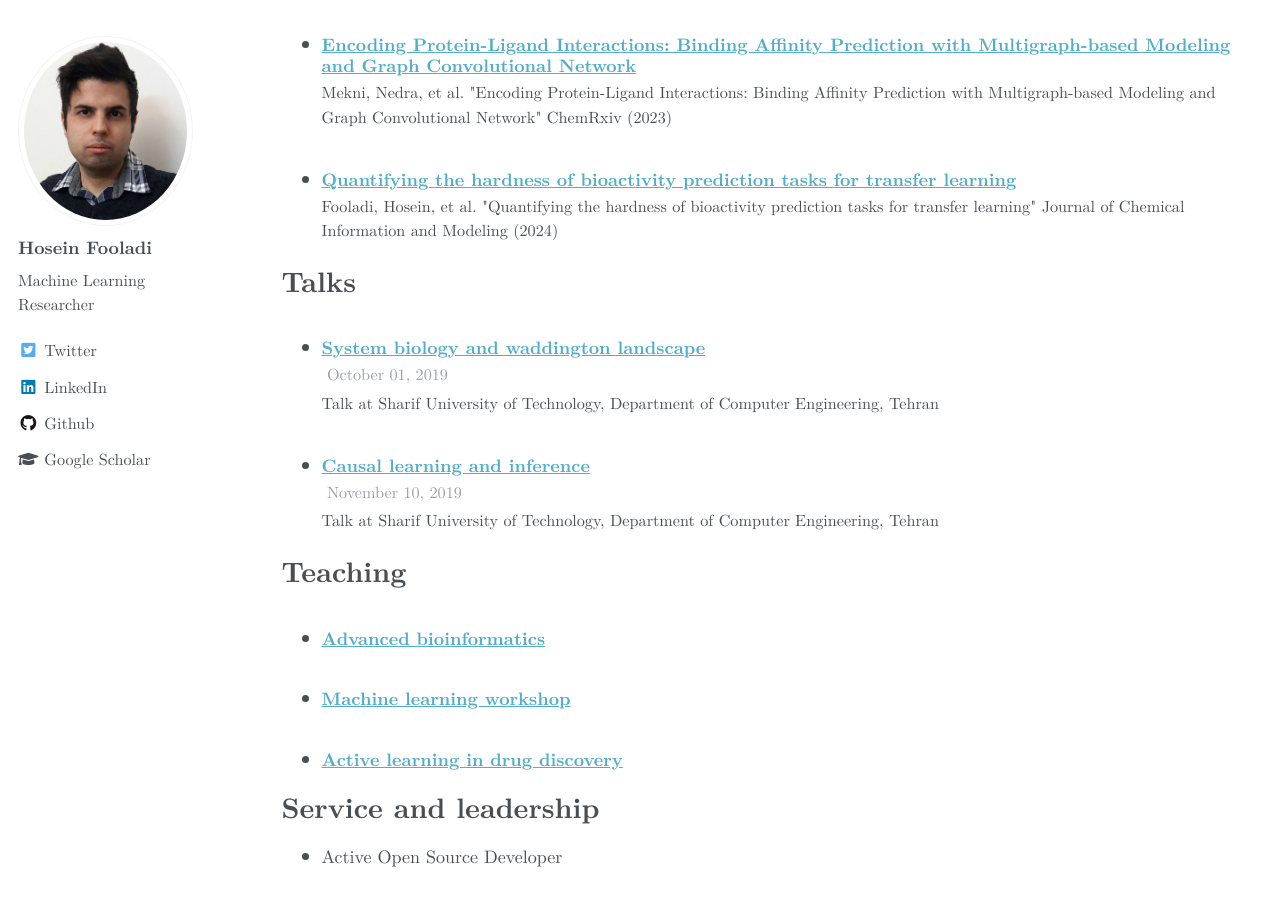
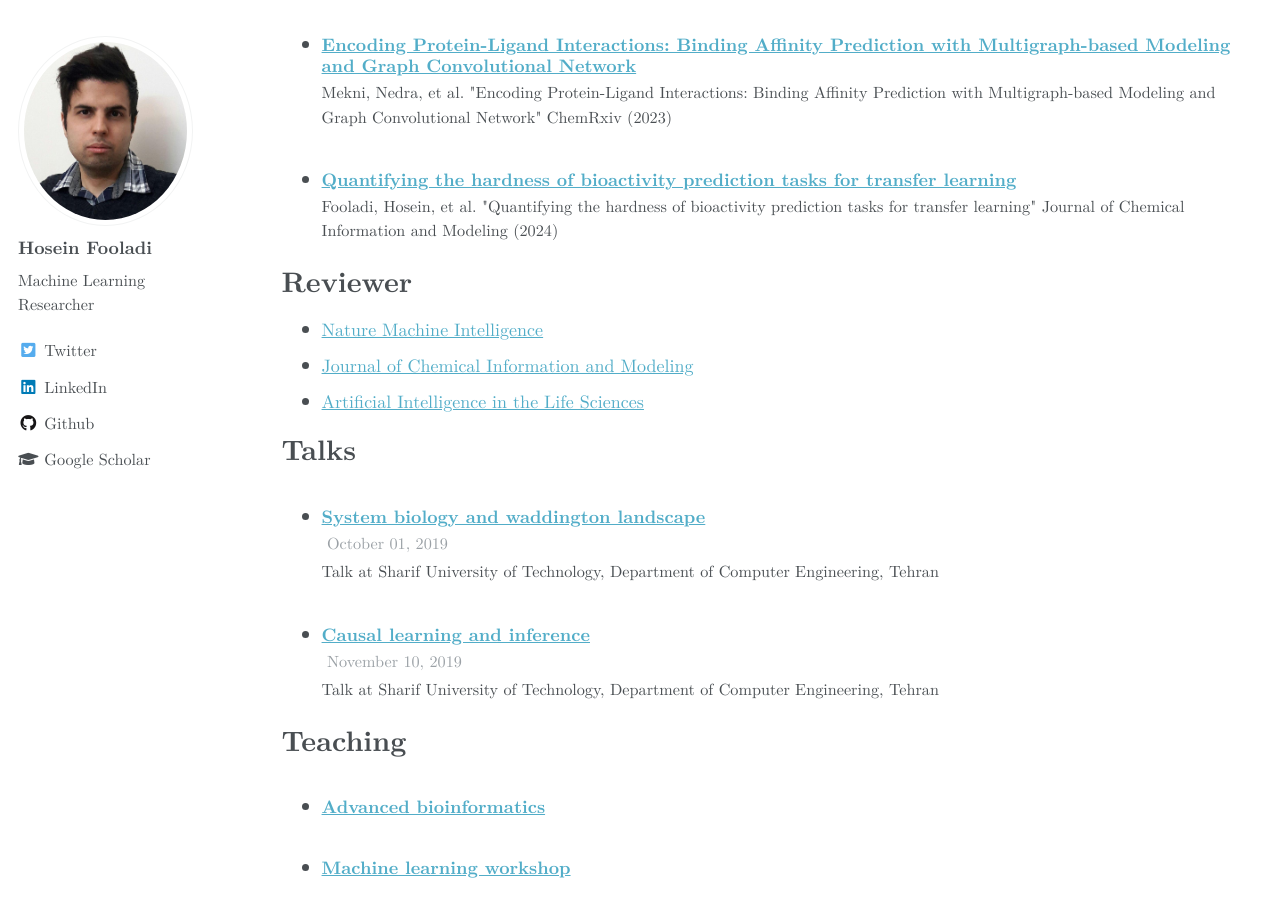
Before and after one commit to HFooladi/HFooladi.github.io, a Jekyll site: the page built from _pages/cv.md, in a window 1280 px wide and 900 px high, scrolled down 2114 px. Built offline with Jekyll 4.4.1, drawn with Linux system fonts in a browser that asks for light colours; some web fonts are replaced.

Commit message:
add reviewer section to the CV

```diff
--- a/_pages/cv.md
+++ b/_pages/cv.md
@@ -12,12 +12,14 @@ Download PDF version of my CV from [here](https://hfooladi.github.io//files/CV_H
 
 Education
 ======
+
 * Ph.D. Student, pharmaceutical sciences (Cheminformatics), University of Vienna, Vienna, Austria, Present
 * M.Sc., Electrical Engineering (Biomedical Engineering), Sharif University of Technology, Tehran, Iran, 2017
 * B.Sc., Mechanical Engineering, Amirkabir University of Technology (Tehran Polytechnic), Tehran, Iran, 2014
 
 Work experience
 ======
+
 * Feb 2021 - Feb 2022: Chief Data Scientist (CDS)
   * [Celeris Therapeutics](https://celeristx.com/), Graz, Austria
   * Duties included: Machine learning for targeted protein degradation
@@ -48,6 +50,7 @@ Work experience
 
 Skills
 ======
+
 * Machine learning (Bayesian inference, Causal learning)
 * Bioinformatics
 * Programming
@@ -56,25 +59,35 @@ Skills
   * C++
   * Rust
 
-
 Publications
 ======
+
   <ul>{% for post in site.publications %}
     {% include archive-single-cv.html %}
   {% endfor %}</ul>
 
+Reviewer
+======
+
+* [Nature Machine Intelligence](https://www.nature.com/natmachintell/)
+* [Journal of Chemical Information and Modeling](https://pubs.acs.org/journal/jcisd8)
+* [Artificial Intelligence in the Life Sciences](https://www.sciencedirect.com/journal/artificial-intelligence-in-the-life-sciences)
+
 Talks
 ======
+
   <ul>{% for post in site.talks %}
     {% include archive-single-talk-cv.html %}
   {% endfor %}</ul>
 
 Teaching
 ======
+
   <ul>{% for post in site.teaching %}
     {% include archive-single-cv.html %}
   {% endfor %}</ul>
 
 Service and leadership
 ======
+
 * Active Open Source Developer
```
